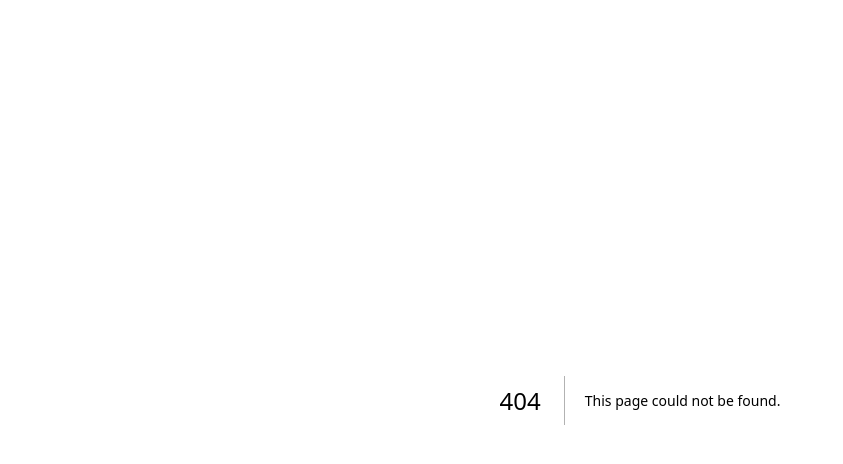
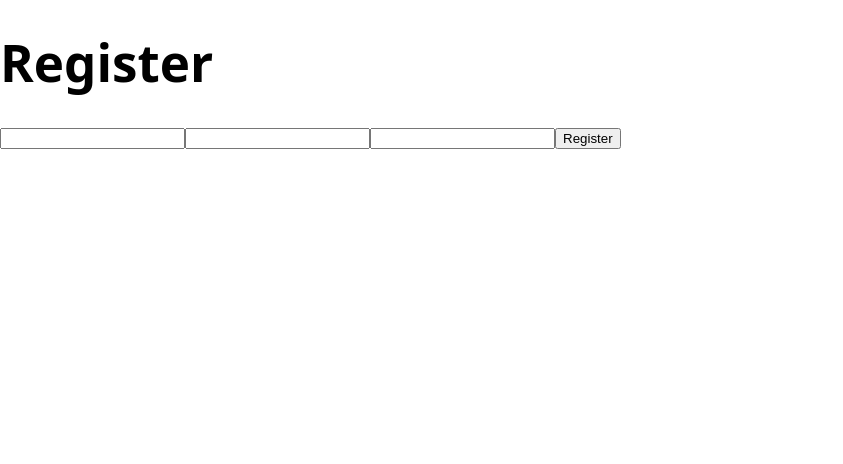
Before and after one commit to mrHoft/restman, a Next.js app: page /register in a window 1280 px wide. Before the commit this address had no page. Shown: the top 464 px of the page, without its empty margins (0-843 px from the left). Built offline with nearby package versions, Linux system fonts and the light colour scheme.

Commit message:
Register page (#6)
* feat: add register form and route for it

* fix: remove useless component RegistereForm

```diff
--- /dev/null
+++ b/src/app/register/page.tsx
@@ -0,0 +1,13 @@
+export default function Register() {
+  return (
+    <div>
+      <h1>Register</h1>
+      <form>
+        <input type="email" name="email" />
+        <input type="password" name="password" />
+        <input type="password" name="confirmPassword" />
+        <button type="submit">Register</button>
+      </form>
+    </div>
+  );
+}
```
